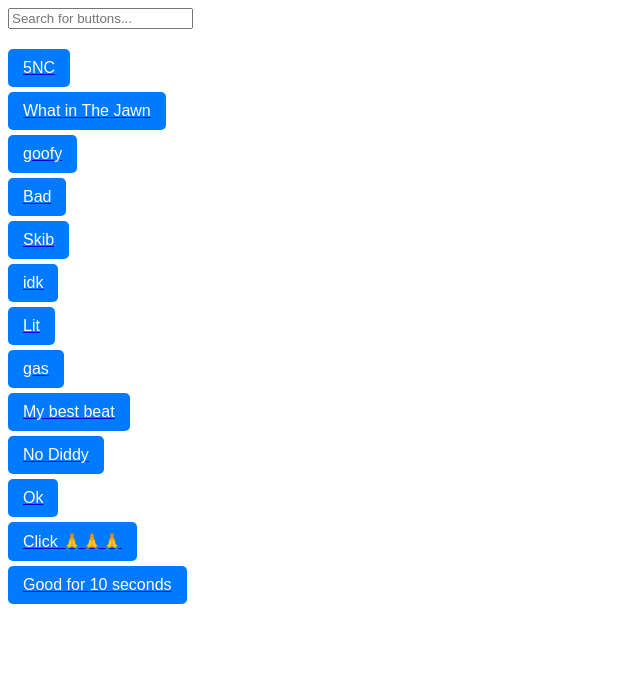
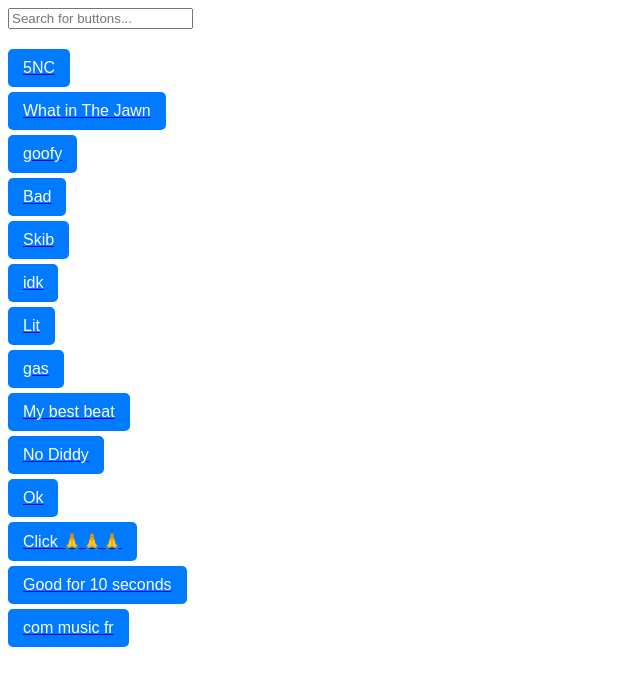
Before and after one commit to Simple-Script/beats, a plain HTML site: page index.html in a window 1280 px wide. Shown: the whole page, without its empty margins (0-640 px from the left). Drawn offline with Linux system fonts and the light colour scheme.

Commit message:
Update index.html

```diff
--- a/index.html
+++ b/index.html
@@ -44,6 +44,7 @@
         <a href="https://simple-script.github.io/beats/this%20jawn%20is%20mid.m4a"><button class="button">Ok</button></a>
         <a href="https://simple-script.github.io/beats/waterfall.m4a"><button class="button">Click 🙏🙏🙏</button></a>
         <a href="https://simple-script.github.io/beats/worst.mp3"><button class="button">Good for 10 seconds</button></a>
+        <a href="https://simple-script.github.io/beats/LAKE.m4a"><button class="button">com music fr</button></a>
     </div>
 
     <script>
```
